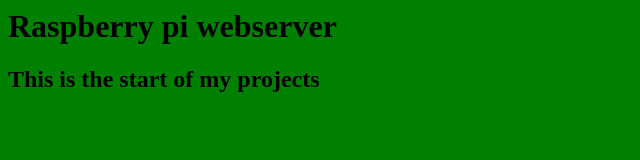
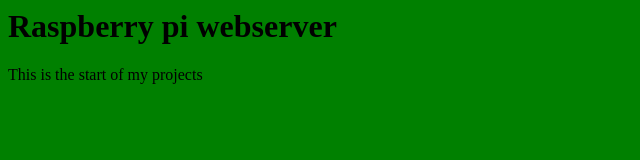
Before and after one commit to tiger5942/projects, a plain HTML site: page index.html in a window 1280 px wide. Shown: the whole page, without its empty margins (0-640 px from the left). Drawn offline with Linux system fonts and the light colour scheme.

Commit message:
Update index.html

```diff
--- a/index.html
+++ b/index.html
@@ -5,7 +5,7 @@
 
   <body bgcolor="green">
     <H1>Raspberry pi webserver</H1>
-    <H2>This is the start of my projects</H2>
+    This is the start of my projects
 
   </body>
   <style>
```
